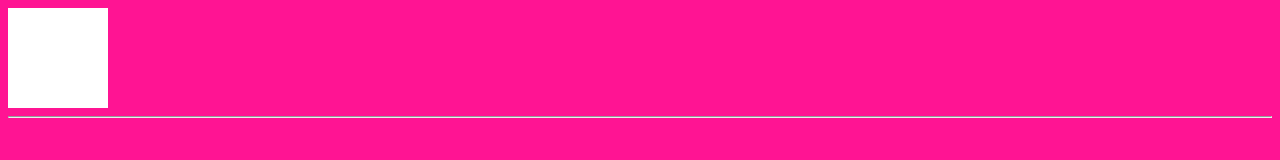
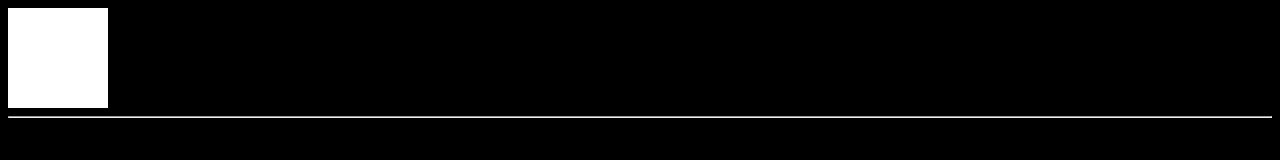
Before and after one commit to D-SUNYO-A/srdbijoux, a plain HTML site: page index.html in a window 1280 px wide. Drawn offline with Linux system fonts and the light colour scheme.

Commit message:
change bg

```diff
--- a/css/style.css
+++ b/css/style.css
@@ -1,5 +1,5 @@
 body {
-    background-color: deeppink;
+    background-color: black;
 }
 
 .card {
```
